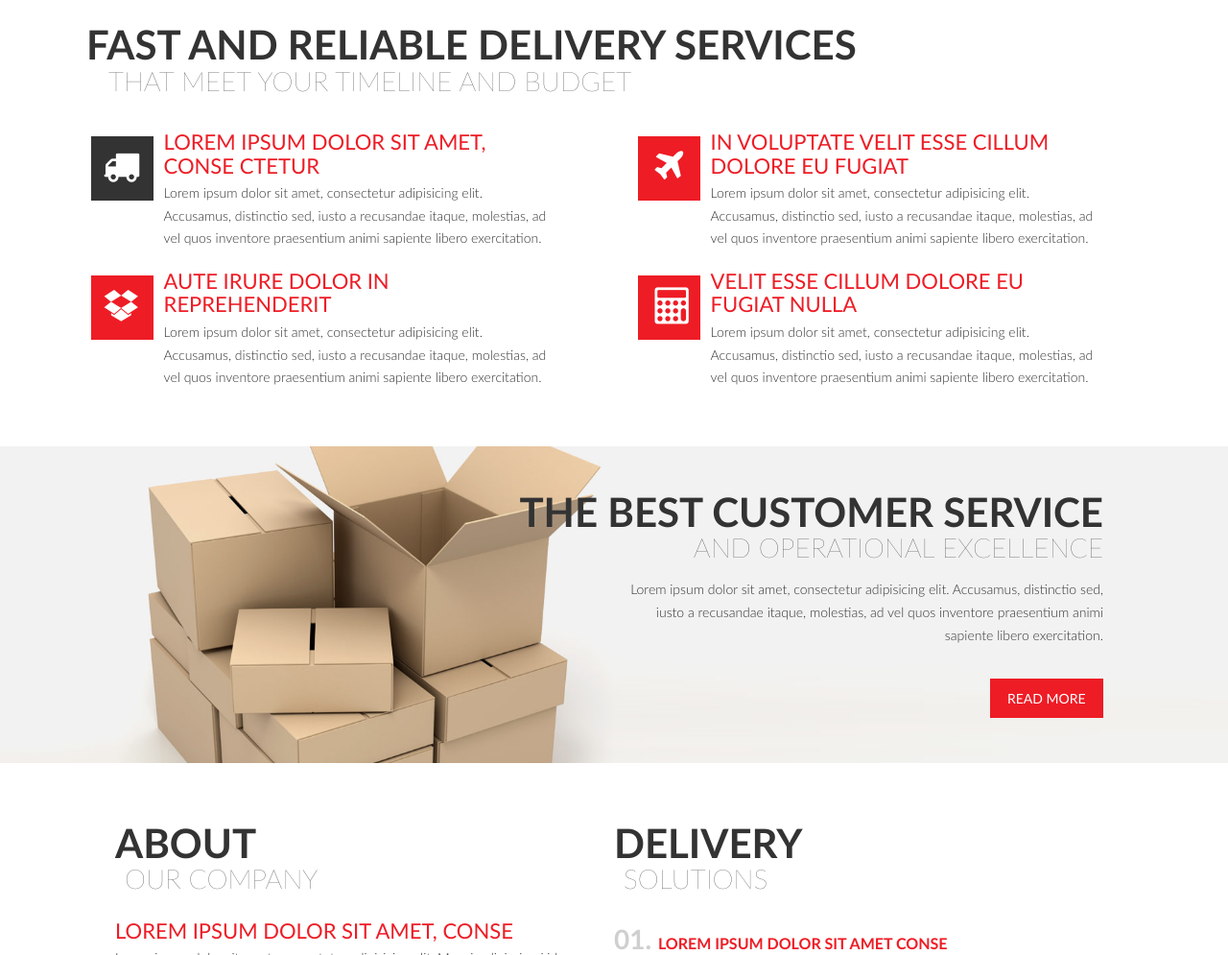
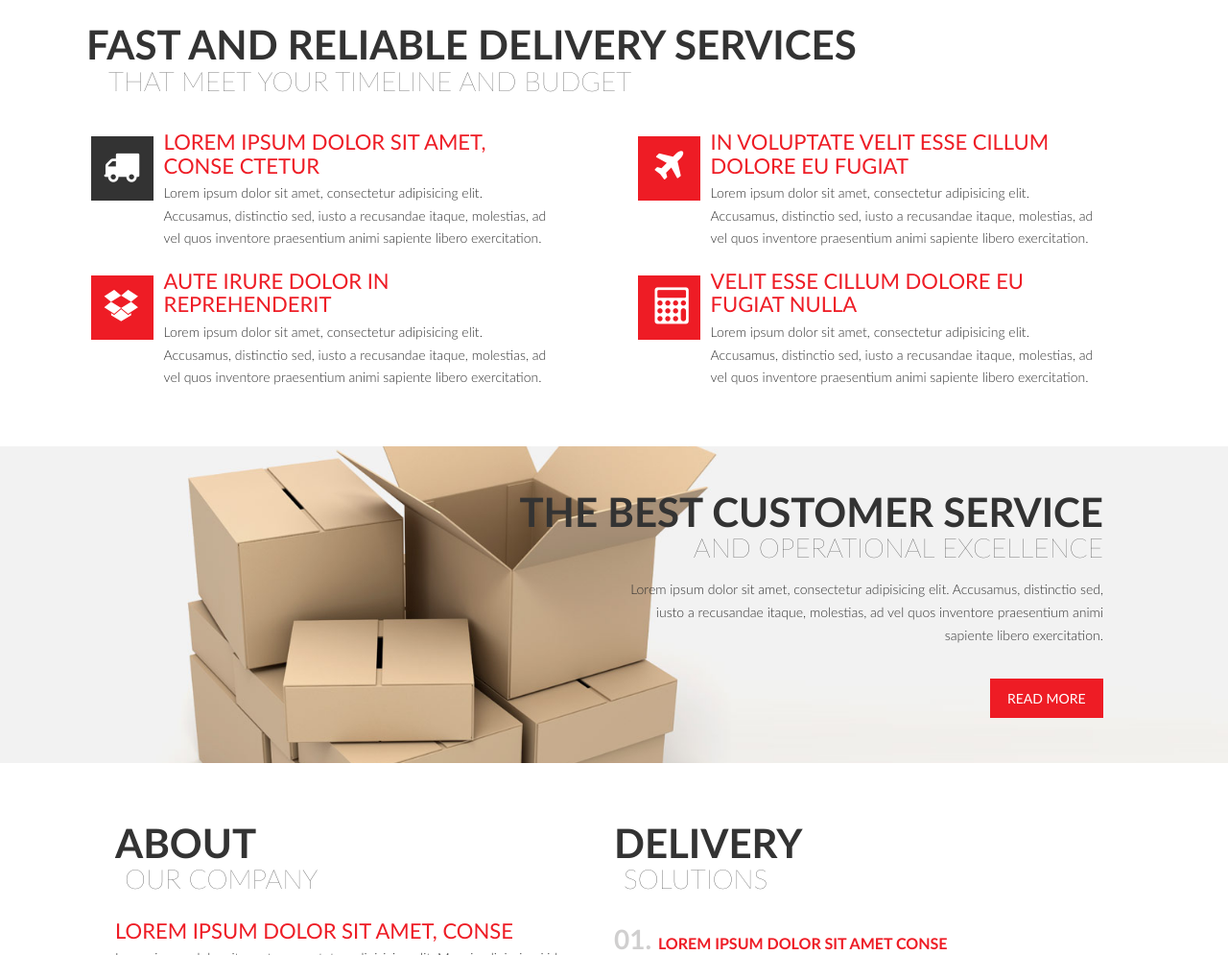
Before and after one commit to DmitryKartamyshev/Delivery, a plain HTML site: page index.html in a window 1280 px wide. Shown: the part 818-1813 px from the top of the page at 96% size. Drawn offline with Linux system fonts and the light colour scheme.

Commit message:
parallax

```diff
--- a/css/media.css
+++ b/css/media.css
@@ -282,14 +282,6 @@
     font-size: 22px;
 	}
 
-	.parallax {
-    height: 250px;
-    background-attachment: fixed;
-    background-position: 23%;
-    background-repeat: no-repeat;
-    background-size: cover;
-	}
-
 	/*Увеличивем шрифты и отступы элементов для разрешения от 992px*/
 	.about__block {
 		padding: 6rem 5rem;
```
Lines whose indentation alone changed are shown as unchanged.
